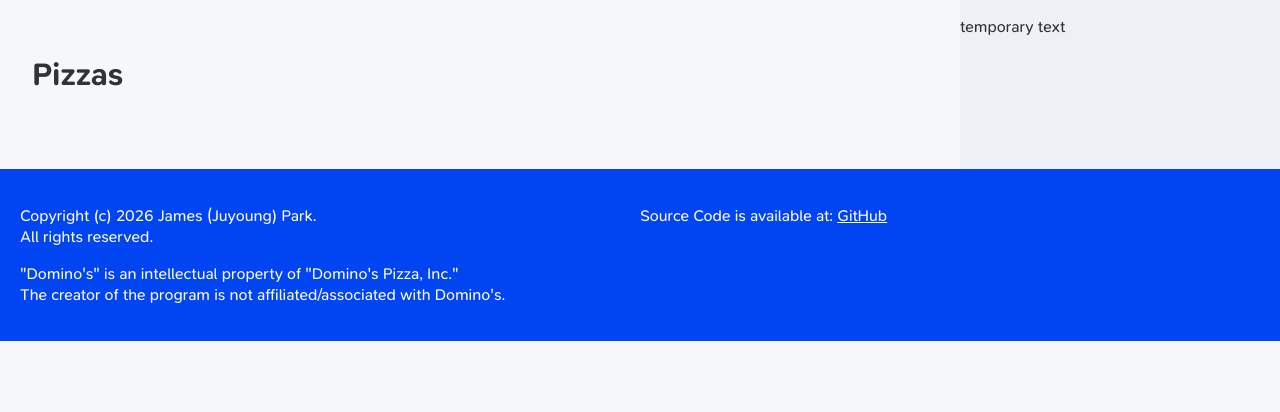
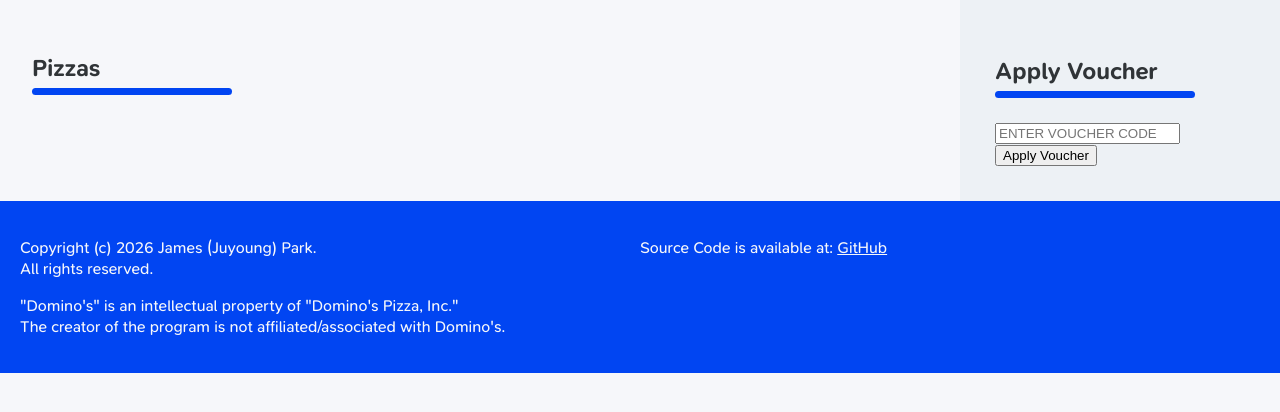
Before and after one commit to sleepywndud/pizza, a Flask app: template templates/index.html in a window 1280 px wide; the page is wider, and only the part inside the window is pictured. Shown: the part 71-483 px from the top of that part. Run offline with Flask 3, Linux system fonts and the light colour scheme; the template is opened without the code that fills it, so the values that code supplies are empty.

Commit message:
feat(RHS): convert input (HTML) to Python variable
This feat converts the input received from the HTML website to a Python variable that's accessible in the code. Done using POST requests.

```diff
--- a/main.py
+++ b/main.py
@@ -14,4 +14,6 @@ from routes import *
 
 # starts the app when this python file is ran in http://127.0.0.1:2222/
 if __name__ == "__main__":
-    app.run(debug=True, port=2222)  # debug makes it so that live changes are observed
+    app.run(
+        debug=True, port=2222
+    )  # debug=True makes it so that live changes are observed
--- a/static/css/main.css
+++ b/static/css/main.css
@@ -77,6 +77,15 @@ footer a {
 	grid-row-gap: 0px;
 }
 
+#line-divider {
+	width: 200px;
+	height: 7px;
+	background-color: var(--blue-main);
+	border-radius: 200px;
+	margin-top: -16px;
+	margin-bottom: 24px;
+}
+
 .menu-section {
 	margin: 32px;
 }
--- a/templates/index.html
+++ b/templates/index.html
@@ -20,7 +20,8 @@
 			<div class="parent-grid">
 				<!-- menu grid start -->
 				<div class="menu-section">
-					<h1>Pizzas</h1>
+					<h2>Pizzas</h2>
+					<div id="line-divider"></div>
 					<div class="grid_2-3">
 						{% for pizza in data %}
 						<div class="item-pizza">
@@ -41,11 +42,19 @@
 				<!-- menu grid end -->
 				<!-- order grid start -->
 				<div class="order-section">
-					<p>temporary text</p>
+					<div style="padding: 35px">
+						<h2>Apply Voucher</h2>
+						<div id="line-divider"></div>
+						<form method="POST">
+							<input type="text" name="voucher_code" placeholder="ENTER VOUCHER CODE">
+							<button type="submit">Apply Voucher</button>
+						</form>
+					</div>
 				</div>
 				<!-- order grid end -->
 			</div>
 		</main>
+		<!-- footer start -->
 		<footer>
 			<div class="grid_1-1">
 				<div>
@@ -64,5 +73,6 @@
 				</div>
 			</div>
 		</footer>
+		<!-- footer end -->
 	</body>
 </html>
```
Also changed, not shown: routes.py (+6 -1 lines).
